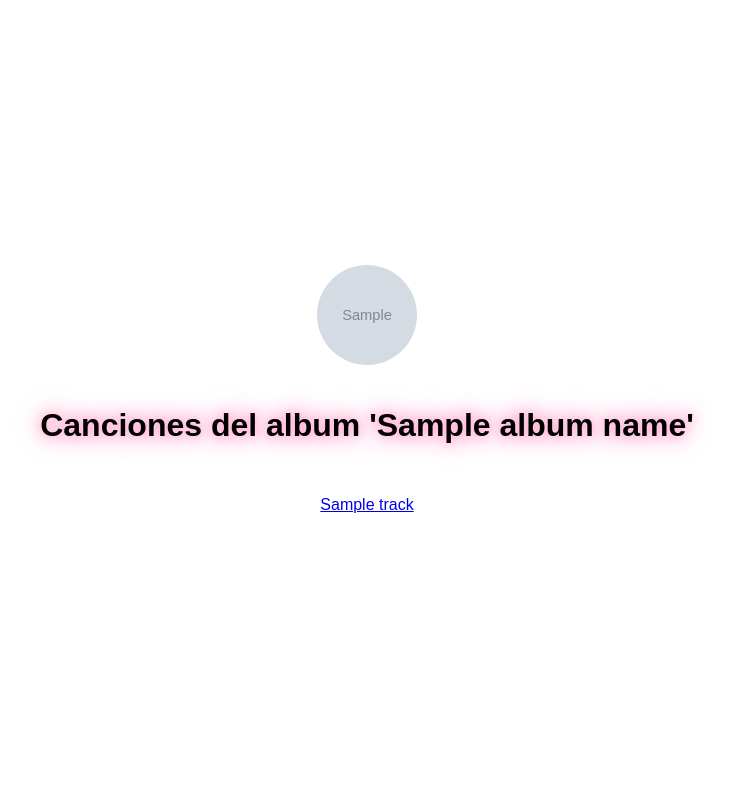
After one commit to CruzV02/BigData-Spotify, a Flask app: template routes/templates/album.html in a window 1280 px wide. The commit adds this page. Shown: the whole page, without its empty margins (273-1003 px from the left). Run offline with Flask 3, Linux system fonts and the light colour scheme; the template is opened without the code that fills it: most values are stand-ins (such as "Sample title", 1, 10 or a date in 2020); grey boxes marked "Sample" are stand-in pictures; parts of the project's set-up code (start-up, migrations or seed data) failed here and were passed over.

Commit message:
Mucha chamba, ya medio quedó la página del artista, album y falta la de canción además de los datos

```diff
--- a/app.py
+++ b/app.py
@@ -1,4 +1,5 @@
 import os
+import secrets
 from dotenv import load_dotenv
 from flask import Flask
 
@@ -14,6 +15,9 @@ os.environ["SPOTIPY_REDIRECT_URI"] = os.getenv("SPOTIPY_REDIRECT_URI")
 
 app = Flask(__name__)
 app.config["FLASK_DEBUG"] = True
+app.config["SECRET_KEY"] = secrets.token_urlsafe(20)
+
+#Configuramos las rutas de la app
 app.register_blueprint(routes)
 
 if __name__ == "__main__":
--- /dev/null
+++ b/routes/templates/album.html
@@ -0,0 +1,14 @@
+{% extends "base.html" %}
+{% block title %}{{ album_name }}{% endblock %}
+
+{%block content%}
+<img src="{{ image_url }}" alt="Imagen del album" class="artist-image" />
+<h1>Canciones del album '{{ album_name }}'</h1>
+<ul>
+  {% for track in tracks %}
+  <li>
+    <a href="/{{album_id}}/{{ track['name'] }}">{{ track['name'] }}</a>
+  </li>
+  {% endfor %}
+</ul>
+{% endblock %}
--- /dev/null
+++ b/routes/templates/base.html
@@ -0,0 +1,12 @@
+<!DOCTYPE html>
+<html lang="es">
+  <head>
+    <meta charset="UTF-8" />
+    <meta name="viewport" content="width=device-width, initial-scale=1.0" />
+    <title>{% block title %}Proyecto Final{% endblock %}</title>
+    <link rel="stylesheet" href="{{ url_for("static", filename="base.css") }}">
+  </head>
+  <body>
+    {% block content %}{% endblock %}
+  </body>
+</html>
--- /dev/null
+++ b/static/base.css
@@ -0,0 +1,48 @@
+body {
+  color: black; /* Color del texto */
+  font-family: "Arial", sans-serif;
+  margin: 0;
+  padding: 0;
+  display: flex;
+  flex-direction: column;
+  align-items: center;
+  justify-content: center;
+  height: 100vh;
+  text-align: center;
+}
+
+.artist-image {
+  border-radius: 50%;
+  width: 100px;
+  height: 100px;
+  margin-bottom: 10px;
+}
+
+h1 {
+  padding: 10px;
+  animation: neon 1.5s ease-in-out infinite alternate;
+}
+
+@keyframes neon {
+  from {
+    text-shadow: 0 0 10px #fff, 0 0 20px #fff, 0 0 30px #fff;
+  }
+  to {
+    text-shadow: 0 0 10px #f06, 0 0 20px #f06, 0 0 30px #f06;
+  }
+}
+
+ul {
+  list-style-type: none;
+  padding: 0;
+}
+
+li {
+  margin: 5px 0;
+}
+
+.average-info {
+  font-size: 18px;
+  margin-top: 20px;
+  color: black; /* Color del texto de la información del promedio */
+}
```
Also changed, not shown: forms.py (added, +8 -0 lines), routes/routes.py (+49 -63 lines), routes/templates/Index.html (+12 -11 lines), routes/templates/artist.html (added, +14 -0 lines), routes/templates/testsubject.html (added, +11 -0 lines).
